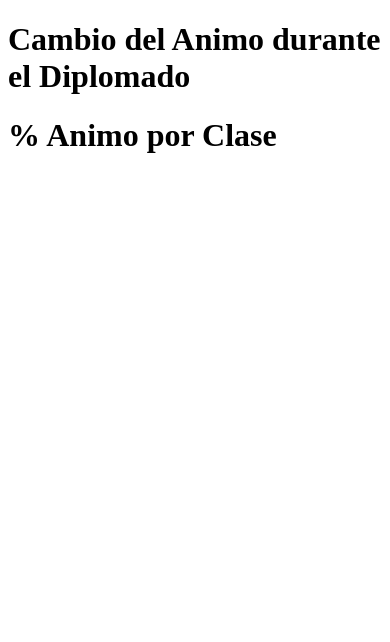
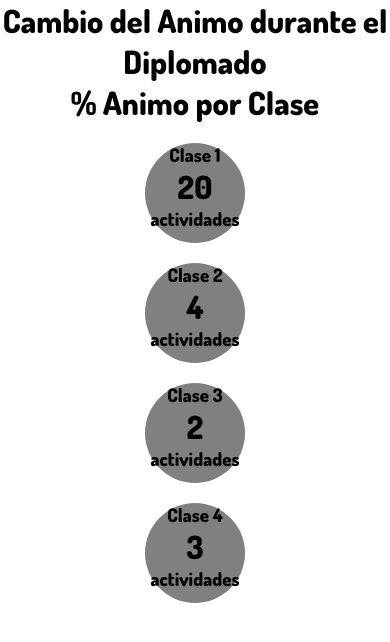
Before and after one commit to JhonattanSSG01/Fundaci-nSemillas, a plain HTML site: page dashboard.html in a window 390 px wide. Drawn offline with Linux system fonts and the light colour scheme.

Commit message:
circulo torta interior logrado

```diff
--- a/dashboard.css
+++ b/dashboard.css
@@ -5,9 +5,13 @@ body{
   margin: 0;
   padding: 0;
   box-sizing: border-box;
+  position: relative;
 }
-h1{
+h1,h2,h3{
   font-family: "Dosis", sans-serif;
+  margin-block-start: 0em;
+  margin-block-end: 0em;
+  text-align: center;
 }
 
 h4,
@@ -19,5 +23,48 @@ p {
 
   /* Steven */
   /* Edwar */
+
   /* Daniela */
+
+  /* Inicio Grafica Lineal */
+
+  /* Fin Grafica Lineal */
+
+  /* Inicio TortasDani */
+  #tortasDani{
+    margin: 0%;
+    padding: 0%;
+  display: flex;
+  flex-direction: column;
+  align-items: center;
+  }
+  .contenedorPorcentajesD{
+    display: flex;
+  background: aqua;
+  max-width: 100%;
+  height: 20px;
+  }
+  .contenedorTortaD{
+    display: flex;
+    flex-direction: column;
+    align-items:center;
+
+  }
+
+  div.contenedorCD{
+    display: flex;
+    flex-direction: column;
+    align-items:center;
+    width: 100px;
+    height: 100px;
+    background: gray;
+    border-radius: 50%;
+  }
+
+  #tortasDani.div.textoIntD{
+    max-width: 100%;
+    max-height: 100%;
+    z-index: 1;
+  }
+  /* Fin TortasDani */
 }
--- a/dashboard.html
+++ b/dashboard.html
@@ -4,15 +4,15 @@
   <meta charset="UTF-8">
   <meta http-equiv="X-UA-Compatible" content="IE=edge">
   <meta name="viewport" content="width=device-width, initial-scale=1.0">
+  <LINK REL=StyleSheet HREF="dashboard.css" TYPE="text/css" MEDIA=screen>
   <title>Semillas</title>
 </head>
 <body>
   <!-- Steven -->
   <!-- Edwar -->
-  <!-- Daniela -->
+
+<!-- Daniela -->
 <!-- Inicio Grafica Lineal -->
-<!-- Fin Grafica Lineal -->
-<!-- Inicio TortasDani -->
 <div id="linealDani">
   <h1>
     Cambio del Animo durante el Diplomado
@@ -30,6 +30,8 @@
     <div class="meses"></div>
   </div>
 </div>
+<!-- Fin Grafica Lineal -->
+<!-- Inicio TortasDani -->
 <div id="tortasDani">
   <h1>
     % Animo por Clase
@@ -39,8 +41,8 @@
   </div>
   <div class="contenedorTortaD">
     <div class="circuloExteriorD">
-      <div class="circuloGrisD">
-        <div class="textoIntD"></div>
+      <div class="contenedorCD">
+        <div class="textoIntD"><h3>Clase 1</h3><h1>20</h1><h3>actividades</h3></div>
       </div>
     </div>
   </div>
@@ -49,8 +51,9 @@
   </div>
   <div class="contenedorTortaD">
     <div class="circuloExteriorD">
-      <div class="circuloGrisD">
-        <div class="textoIntD"></div>
+      <div class="contenedorCD">
+        <div class="circuloD"></div>
+        <div class="textoIntD"><h3>Clase 2</h3><h1>4</h1><h3>actividades</h3></div>
       </div>
     </div>
   </div>
@@ -59,8 +62,8 @@
   </div>
   <div class="contenedorTortaD">
     <div class="circuloExteriorD">
-      <div class="circuloGrisD">
-        <div class="textoIntD"></div>
+      <div class="contenedorCD">
+        <div class="textoIntD"><h3>Clase 3</h3><h1>2</h1><h3>actividades</h3></div>
       </div>
     </div>
   </div>
@@ -69,8 +72,8 @@
   </div>
   <div class="contenedorTortaD">
     <div class="circuloExteriorD">
-      <div class="circuloGrisD">
-        <div class="textoIntD"></div>
+      <div class="contenedorCD">
+        <div class="textoIntD"><h3>Clase 4</h3><h1>3</h1><h3>actividades</h3></div>
       </div>
     </div>
   </div>
```
